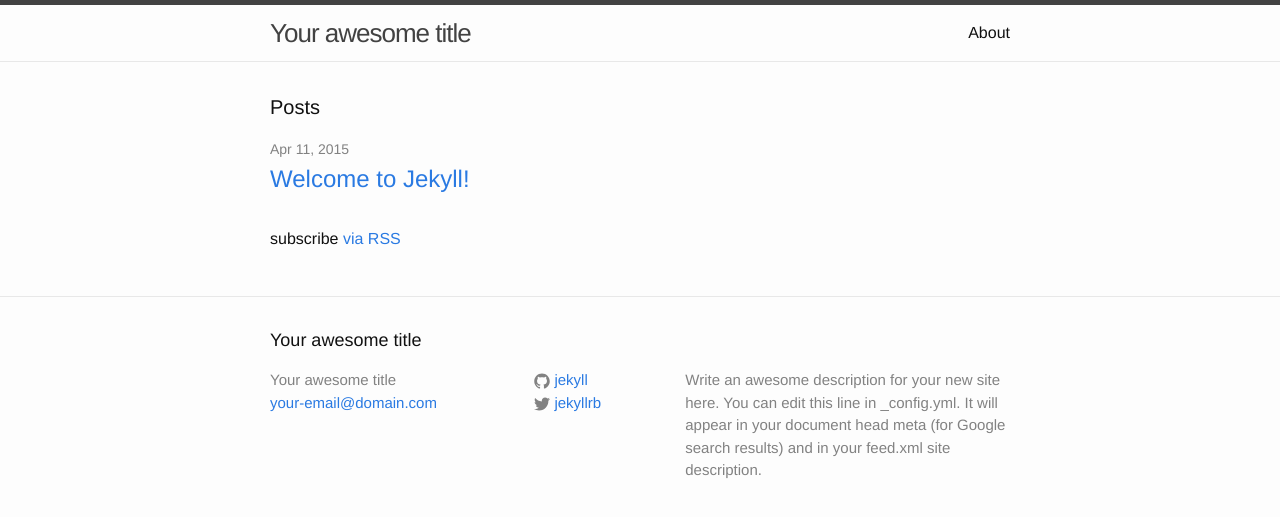
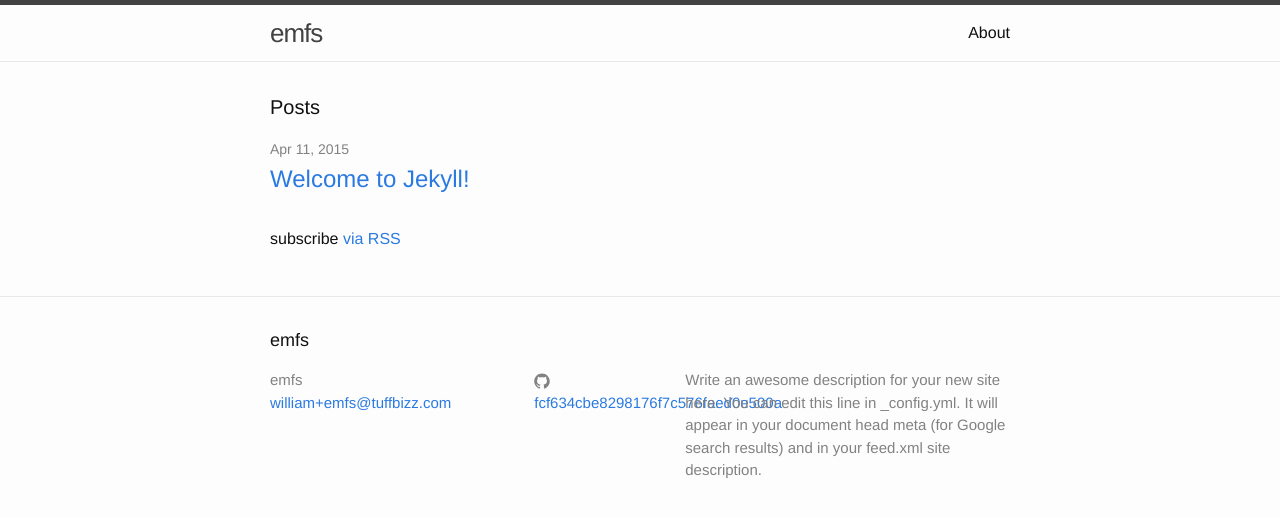
Before and after one commit to woodruffw-hackathons/emfs-frontend, a Jekyll site: the page built from index.html, in a window 1280 px wide. Shown: the top 517 px of the page. Built offline with Jekyll 4.4.1, drawn with Linux system fonts in a browser that asks for light colours.

Commit message:
commit @ Sat Apr 11 21:25:27 EDT 2015

```diff
--- a/_config.yml
+++ b/_config.yml
@@ -1,14 +1,13 @@
 # Site settings
-title: Your awesome title
-email: your-email@domain.com
+title: emfs
+email: william+emfs@tuffbizz.com
 description: > # this means to ignore newlines until "baseurl:"
   Write an awesome description for your new site here. You can edit this
   line in _config.yml. It will appear in your document head meta (for
   Google search results) and in your feed.xml site description.
 baseurl: "/emfs-frontend/" # the subpath of your site, e.g. /blog/
 url: "http://yourdomain.com" # the base hostname & protocol for your site
-twitter_username: jekyllrb
-github_username:  jekyll
+github_username: fcf634cbe8298176f7c576faed0e500a
 
 # Build settings
 markdown: kramdown
```
